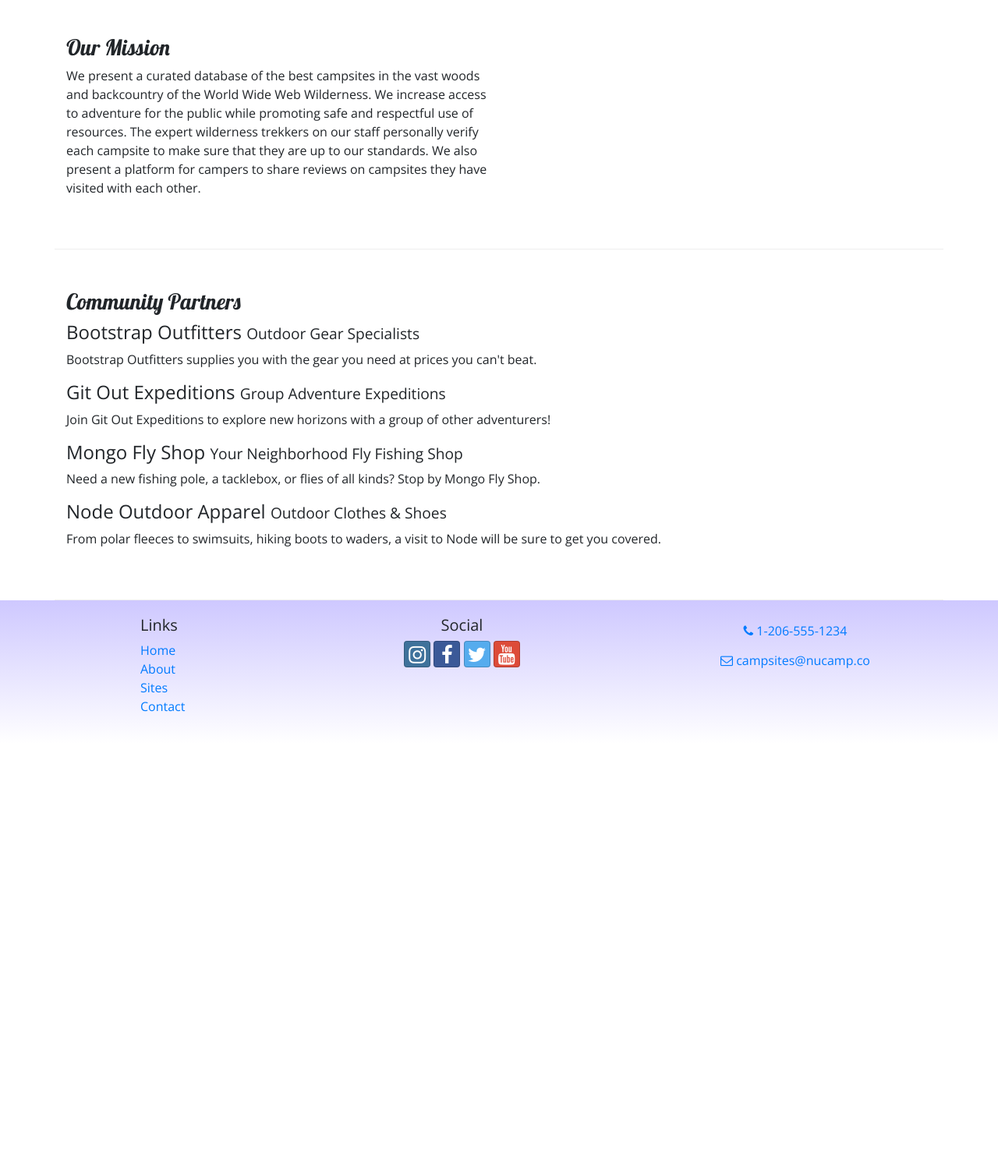
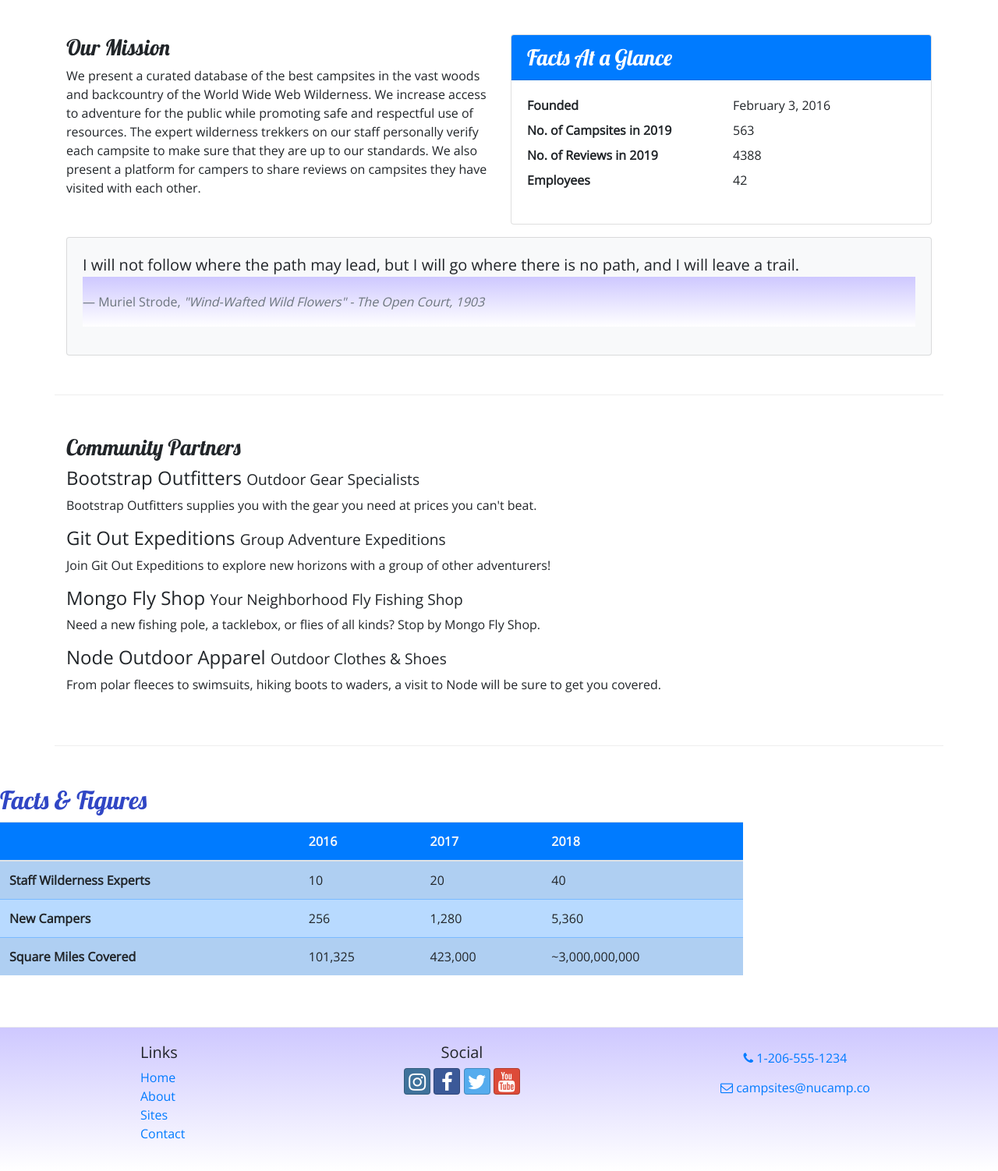
Before and after one commit to gelo650/nucampSite, a website: page aboutus.html in a window 1280 px wide. Shown: the part 360-1862 px from the top of the page at 78% size. Before the commit the page ends 1314 px from the top, so only its background shows below. Drawn offline with nearby package versions, Linux system fonts and the light colour scheme.

Commit message:
Week 2 Exercise: Tables and Cards

```diff
--- a/aboutus.html
+++ b/aboutus.html
@@ -40,10 +40,14 @@
 
                 <div class="collapse navbar-collapse" id="nucampNavbar">
                     <ul class="navbar-nav">
-                        <li class="nav-item"><a class="nav-link" href="index.html"><i class="fa fa-home fa-lg"></i> Home</a></li>
-                        <li class="nav-item active"><a class="nav-link" href="aboutus.html"><i class="fa fa-info fa-lg"></i> About</a></li>
-                        <li class="nav-item"><a class="nav-link" href="#"><i class="fa fa-list fa-lg"></i> Sites</a></li>
-                        <li class="nav-item"><a class="nav-link" href="contactus.html"><i class="fa fa-address-card fa-lg"></i> Contact</a></li>
+                        <li class="nav-item"><a class="nav-link" href="index.html"><i class="fa fa-home fa-lg"></i>
+                                Home</a></li>
+                        <li class="nav-item active"><a class="nav-link" href="aboutus.html"><i
+                                    class="fa fa-info fa-lg"></i> About</a></li>
+                        <li class="nav-item"><a class="nav-link" href="#"><i class="fa fa-list fa-lg"></i> Sites</a>
+                        </li>
+                        <li class="nav-item"><a class="nav-link" href="contactus.html"><i
+                                    class="fa fa-address-card fa-lg"></i> Contact</a></li>
                     </ul>
                 </div>
             </div>
@@ -75,6 +79,36 @@
                         each campsite to make sure that they are up to our standards. We also present a platform for
                         campers to share reviews on campsites they have visited with each other.</p>
                 </div>
+                <div class="col-sm-6">
+                    <div class="card">
+                        <h3 class="card-header bg-primary text-white">Facts At a Glance</h3>
+                        <div class="card-body">
+                            <dl class="row">
+                                <dt class="col-6">Founded</dt>
+                                <dd class="col-6">February 3, 2016</dd>
+                                <dt class="col-6">No. of Campsites in 2019</dt>
+                                <dd class="col-6">563</dd>
+                                <dt class="col-6">No. of Reviews in 2019</dt>
+                                <dd class="col-6">4388</dd>
+                                <dt class="col-6">Employees</dt>
+                                <dd class="col-6">42</dd>
+                            </dl>
+                        </div>
+                    </div>
+                </div>
+                <div class="col">
+                    <div class="card bg-light mt-3">
+                        <blockquote class="blockquote card-body">
+                            <p class="mb-0">I will not follow where the path may lead, but I will go where there is no
+                                path, and I will leave a trail.</p>
+                            <footer class="blockquote-footer">Muriel Strode,
+                                <cite title="Source Title">"Wind-Wafted Wild Flowers" -
+                                    The Open Court, 1903
+                                </cite>
+                            </footer>
+                        </blockquote>
+                    </div>
+                </div>
             </div>
 
             <div class="row row-content">
@@ -97,7 +131,45 @@
             </div>
         </div>
 
-        <footer>
+        <div class="row row-content">
+            <div class="col-sm-9">
+                <h2>Facts &amp; Figures</h2>
+                <div class="table-responsive">
+                    <table class="table table-striped">
+                        <thead>
+                            <tr class="bg-primary text-light">
+                                <th></th>
+                                <th>2016</th>
+                                <th>2017</th>
+                                <th>2018</th>
+                            </tr>
+                        </thead>
+                        <tbody class="table-primary">
+                            <tr>
+                                <th>Staff Wilderness Experts</th>
+                                <td>10</td>
+                                <td>20</td>
+                                <td>40</td>
+                            </tr>
+                            <tr>
+                                <th>New Campers</th>
+                                <td>256</td>
+                                <td>1,280</td>
+                                <td>5,360</td>
+                            </tr>
+                            <tr>
+                                <th>Square Miles Covered</th>
+                                <td>101,325</td>
+                                <td>423,000</td>
+                                <td>~3,000,000,000</td>
+                            </tr>
+                        </tbody>
+                    </table>
+                </div>
+            </div>
+        </div>
+
+        <footer class="site-footer">
             <div class="container">
                 <div class="row">
                     <div class="col-4 col-sm-2 offset-1">
@@ -111,17 +183,26 @@
                     </div>
                     <div class="col-6 col-sm-5 text-center">
                         <h5>Social</h5>
-                    <a class="btn btn-social-icon btn-instagram" href="http://instagram.com/"><i class="fa fa-instagram"></i></a>
-                    <a class="btn btn-social-icon btn-facebook" href="http://facebook.com/"><i class="fa fa-facebook"></i></a>
-                    <a class="btn btn-social-icon btn-twitter" href="http://twitter.com/"><i class="fa fa-twitter"></i></a>
-                    <a class="btn btn-social-icon btn-google" href="http://youtube.com/"><i class="fa fa-youtube"></i></a>
+                        <a class="btn btn-social-icon btn-instagram" href="http://instagram.com/"><i
+                                class="fa fa-instagram"></i></a>
+                        <a class="btn btn-social-icon btn-facebook" href="http://facebook.com/"><i
+                                class="fa fa-facebook"></i></a>
+                        <a class="btn btn-social-icon btn-twitter" href="http://twitter.com/"><i
+                                class="fa fa-twitter"></i></a>
+                        <a class="btn btn-social-icon btn-google" href="http://youtube.com/"><i
+                                class="fa fa-youtube"></i></a>
                     </div>
                     <div class="col-sm-4 text-center">
-                        <a role="button" class="btn btn-link" href="tel:+12065551234"><i class="fa fa-phone"></i> 1-206-555-1234</a><br />
-                        <a role="button" class="btn btn-link" href="mailto:campsites@nucamp.co"><i class="fa fa-envelope-o"></i> campsites@nucamp.co</a>
+                        <a role="button" class="btn btn-link" href="tel:+12065551234"><i class="fa fa-phone"></i>
+                            1-206-555-1234</a><br />
+                        <a role="button" class="btn btn-link" href="mailto:campsites@nucamp.co"><i
+                                class="fa fa-envelope-o"></i> campsites@nucamp.co</a>
                     </div>
                 </div>
             </div>
+
+
+
         </footer>
         <!-- jQuery must come first, then Popper.js, then the Bootstrap JavaScript plugins.-->
         <script src="node_modules/jquery/dist/jquery.slim.min.js"></script>
--- a/css/styles.css
+++ b/css/styles.css
@@ -43,3 +43,8 @@ footer {
 .navbar {
 	background-color: #901cad;
 }
+
+.site-footer {
+	background-image: linear-gradient(#cec8ff, white);
+	padding: 20px 0;
+}
```
Also changed, not shown: contactus.html (+1 -1 lines), index.html (+3 -2 lines).
